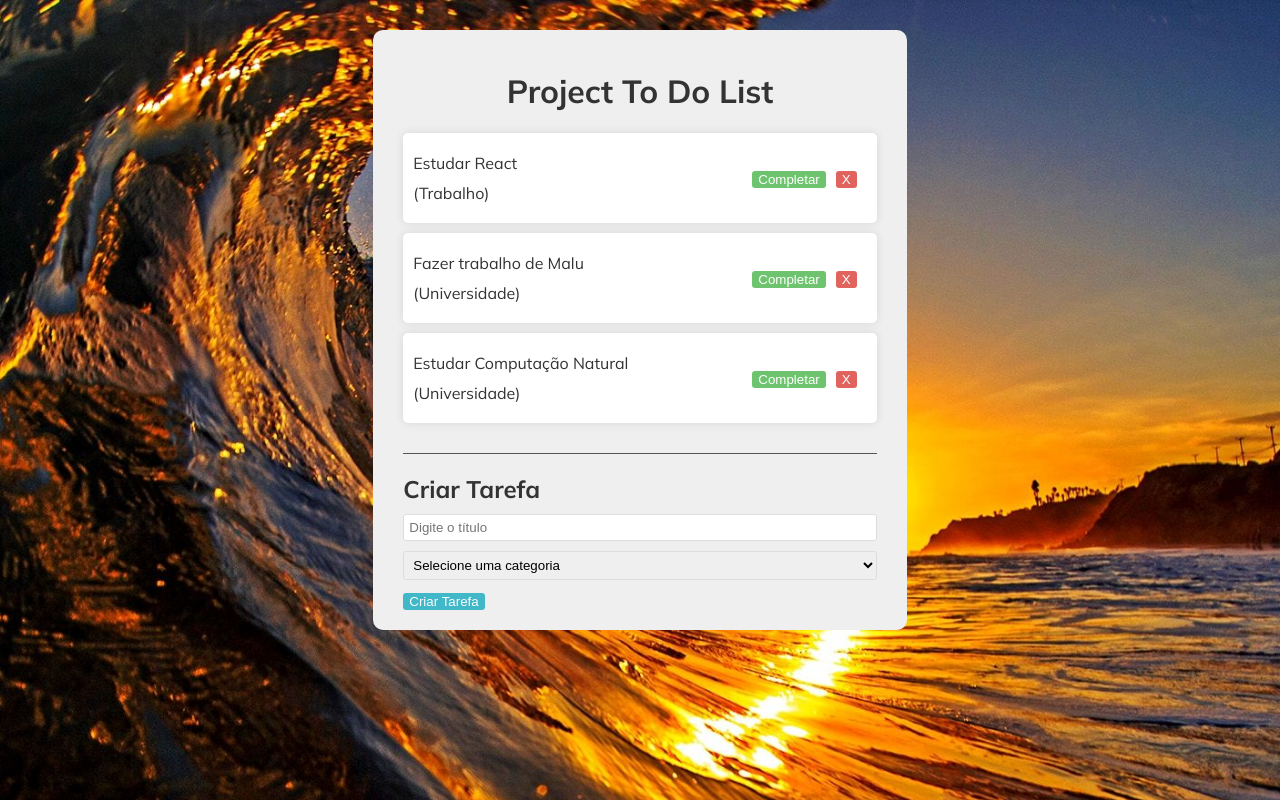
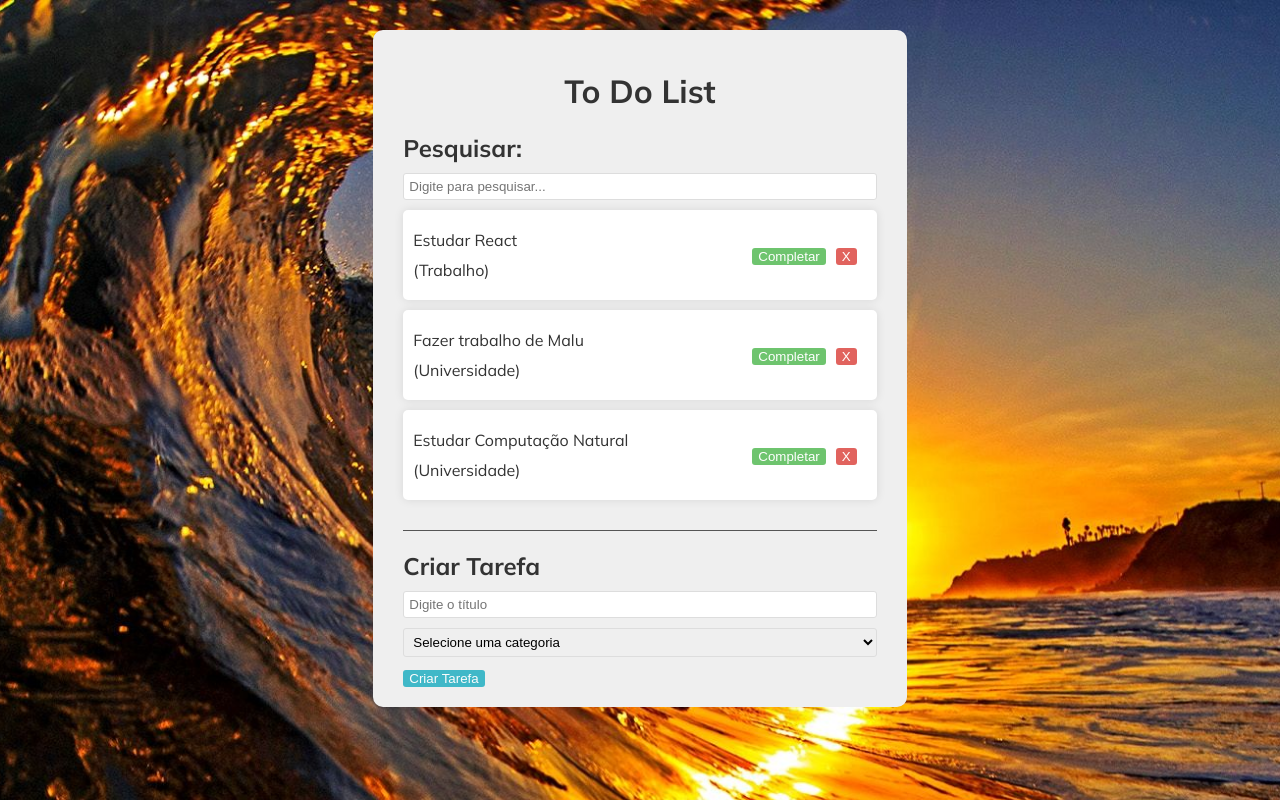
Before and after one commit to devrafaela/project-to-do-list-react, a React (Vite) app: page / in a window 1280 px wide. Shown: the top 800 px of the page. Built offline with nearby package versions, Linux system fonts and the light colour scheme.

Commit message:
feat: acrescentando componente de busca no to do list

```diff
--- a/src/App.jsx
+++ b/src/App.jsx
@@ -2,6 +2,7 @@
 import "./App.css"
 import ToDo from "./components/ToDo"
 import ToDoForm from "./components/ToDoForm"
+import Search from "./components/Search"
 
 function App() {
   const [todos, setTodos] = useState([
@@ -21,6 +22,8 @@
       isCompleted: false,
     },
   ])
+
+  const [search, setSearch] = useState("")
 
   const addTodo = (text, category) => {
     const newTodos = [
@@ -56,10 +59,16 @@
   return (
     <div className="app">
 
-      <h1>Project To Do List</h1>
+      <h1>To Do List</h1>
+
+      <Search search={search} setSearch={setSearch}/>
 
       <div className="todo-list">
-        {todos.map((todo) => (
+        {todos
+          .filter(todo =>
+            todo.text.toLowerCase().includes(search.toLowerCase())
+          )
+          .map((todo) => (
             <ToDo
               key={todo.id}
               todo={todo}
--- /dev/null
+++ b/src/components/Search.jsx
@@ -0,0 +1,14 @@
+const Search = ({search, setSearch}) => {
+  return (
+    <div className="search">
+      <h2>Pesquisar:</h2>
+      <input
+        type="text"
+        value={search}
+        onChange={(e) => setSearch(e.target.value)}
+        placeholder="Digite para pesquisar..."/>
+    </div>
+  )
+}
+
+export default Search
```
Lines whose indentation alone changed are shown as unchanged.
